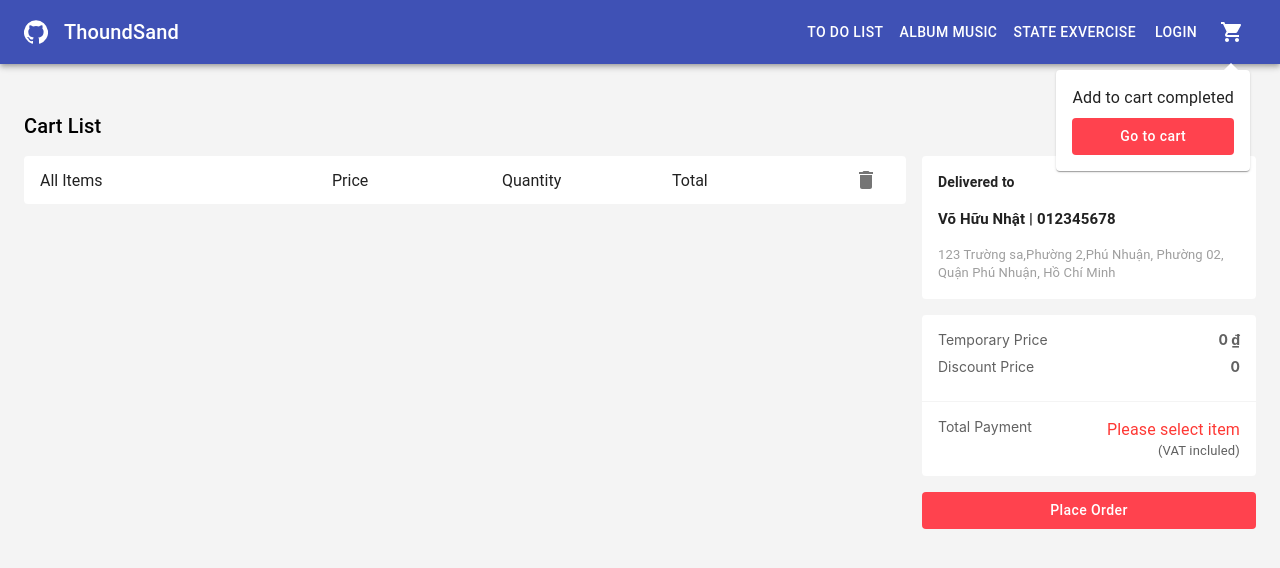
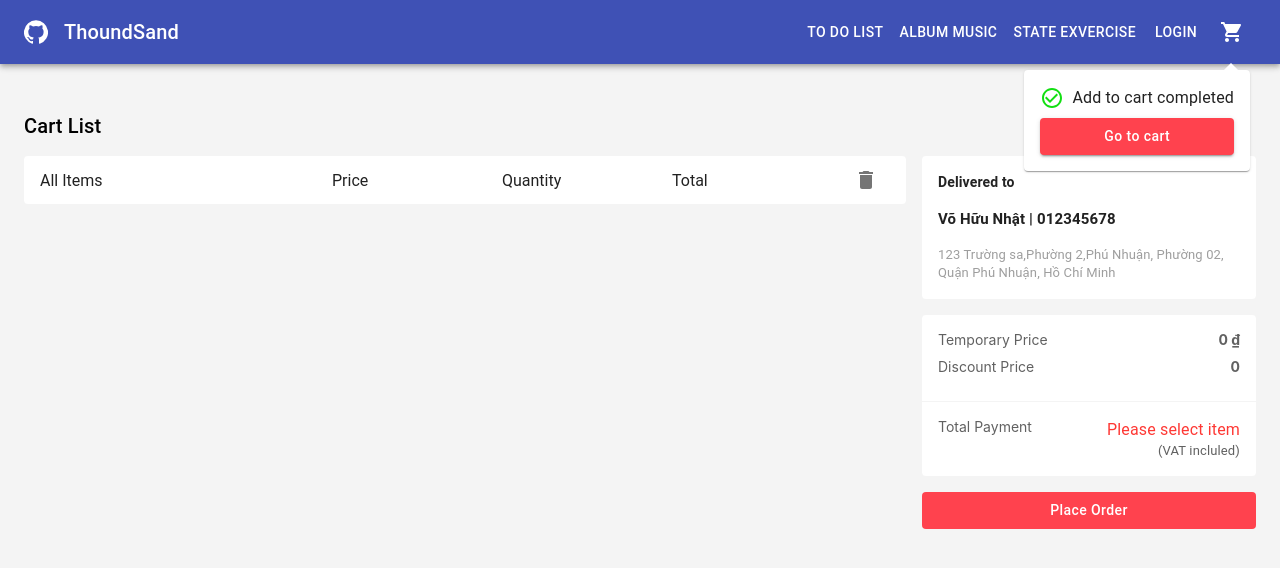
Before and after one commit to Huunhat22/learning_basic, a React (Create React App) app: page /Cart in a window 1280 px wide. Both pictures are taken after a click on the button "show new notifications". Shown: the top 568 px of the page. Built offline with nearby package versions, Linux system fonts and the light colour scheme.

Commit message:
update header icon card

```diff
--- a/src/components/Header/index.jsx
+++ b/src/components/Header/index.jsx
@@ -16,6 +16,7 @@ import { cartItemsCountSelector } from 'Features/Cart/selectors';
 import React, { useState } from 'react';
 import { useDispatch, useSelector } from 'react-redux';
 import { Link, NavLink, useHistory } from 'react-router-dom';
+import CheckCircleOutlineIcon from '@material-ui/icons/CheckCircleOutline';
 
 const useStyles = makeStyles((theme) => ({
   root: {
@@ -42,10 +43,10 @@ const useStyles = makeStyles((theme) => ({
   },
 
   miniCart: {
-    position:'absolute',
+    position: 'absolute',
     top: '70px',
     right: '30px',
-    display:'block',
+    display: 'block',
 
     '&:before': {
       content: '""',
@@ -55,7 +56,7 @@ const useStyles = makeStyles((theme) => ({
       right: 14,
       width: 10,
       height: 10,
-      backgroundColor:'inherit',
+      backgroundColor: 'inherit',
       transform: 'translateY(-50%) rotate(45deg)',
       zIndex: 0,
     },
@@ -63,20 +64,26 @@ const useStyles = makeStyles((theme) => ({
 
   miniBox: {
     padding: theme.spacing(2),
+  },
 
-    '& > p':{
-      marginBottom:theme.spacing(1),
+  miniGoToCart: {
+    width: '100%',
+    backgroundColor: 'rgb(255, 66, 78)',
+    color: '#fff',
+    textTransform: 'none',
+
+    '&:hover': {
+      backgroundColor: 'rgb(255, 15, 30)',
     }
   },
 
-  miniButton: {
-    width: '100%',
-    backgroundColor:'rgb(255, 66, 78)',
-    color: '#fff',
-    textTransform: 'none',
+  miniheader: {
+    marginBottom: theme.spacing(1),
+    display: 'flex',
 
-    '& :hover': {
-      backgroundColor: 'rgb(255, 15, 30)',
+    '& > svg': {
+      marginRight: theme.spacing(1),
+      color: '#12df12',
     }
   }
 
@@ -108,7 +115,7 @@ export default function Header() {
   const [open, setOpen] = useState(false);
   const [openMiniCart, setOpenMiniCart] = useState(ShowMiniCart);
 
-  console.log(typeof(openMiniCart), openMiniCart);
+  console.log(typeof (openMiniCart), openMiniCart);
 
   // Bài 159: sử dụng useSelector để đẻ lấy quantity từ custom Selector, sử dụng useHistory() để đẩy vào url
   const quantity = useSelector(cartItemsCountSelector)
@@ -268,8 +275,11 @@ export default function Header() {
         <ClickAwayListener onClickAway={handleClickAway}>
           <Paper className={classes.miniCart}>
             <Box className={classes.miniBox}>
+              <Box className={classes.miniheader}>
+                <CheckCircleOutlineIcon></CheckCircleOutlineIcon>
                 <Typography>Add to cart completed</Typography>
-                  <Button className={classes.miniButton} onClick={handleGoToCart}>Go to cart</Button>
+              </Box>
+              <Button variant='contained' className={classes.miniGoToCart} onClick={handleGoToCart}>Go to cart</Button>
             </Box>
           </Paper>
         </ClickAwayListener>
```
Also changed, not shown: 1 other file (tests, documents, lock files or other folders). Lines whose indentation alone changed are shown as unchanged.
